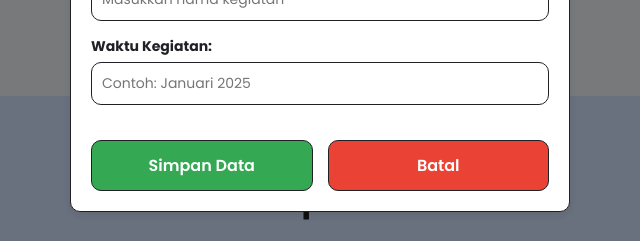
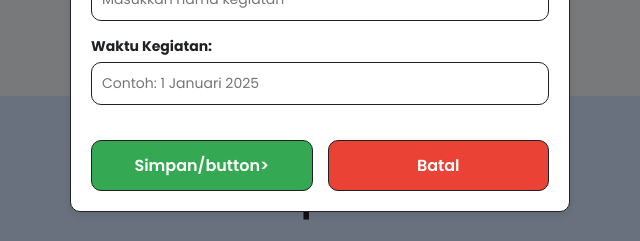
Before and after one commit to Efaii/uas_pwbf, a website: page client/index.html in a window 1280 px wide. Both pictures are taken after a click on the button "Add New". Shown: the part 1764-2005 px from the top of the page, 320-960 px from the left. Drawn offline with Linux system fonts and the light colour scheme; no server answers.

```diff
--- a/client/index.html
+++ b/client/index.html
@@ -144,11 +144,11 @@
                                 type="text"
                                 id="waktuKegiatan"
                                 name="waktu_kegiatan"
-                                placeholder="Contoh: Januari 2025"
+                                placeholder="Contoh: 1 Januari 2025"
                                 required>
                         </div>
                         <div class="button-group">
-                            <button type="submit" class="submit">Simpan Data</button>
+                            <button type="submit" class="submit">Simpan/button>
                             <button type="button" class="cancel" id="cancelAddFormBtn">Batal</button>
                         </div>
                     </form>
```
